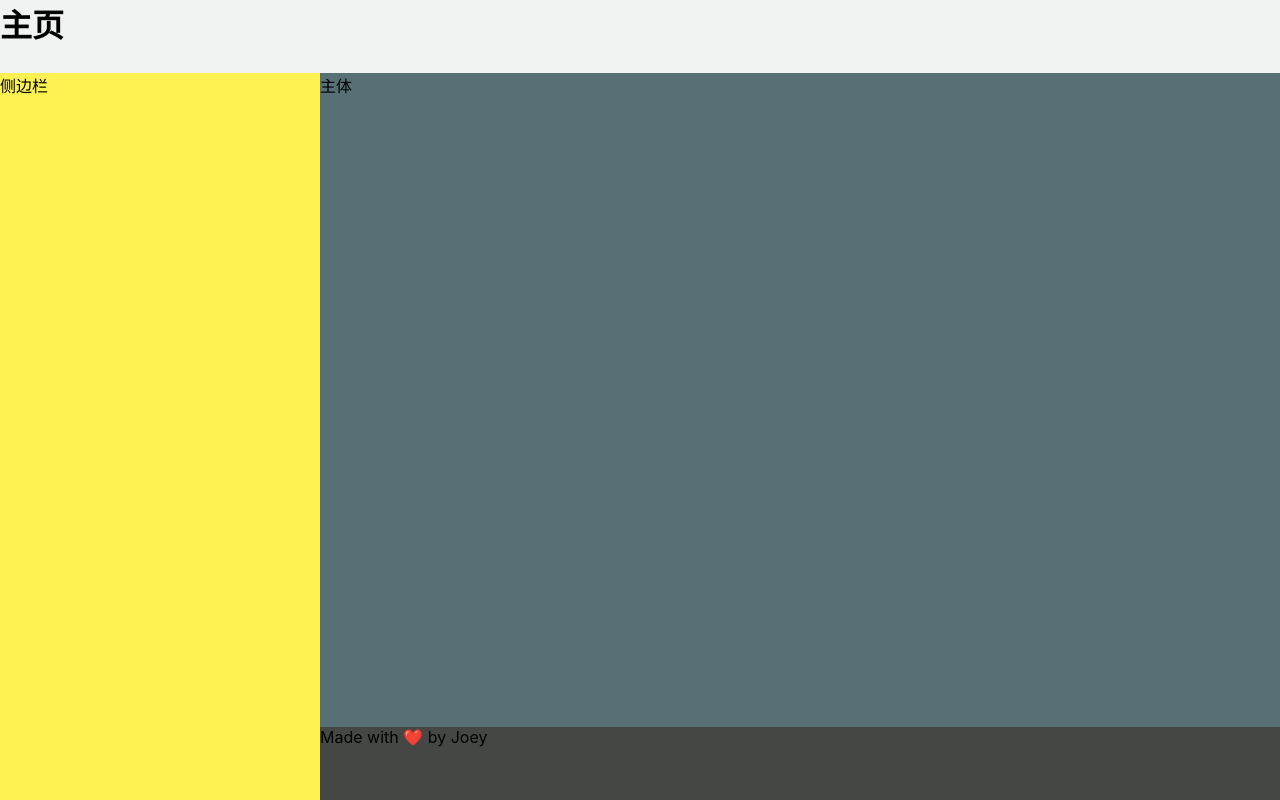
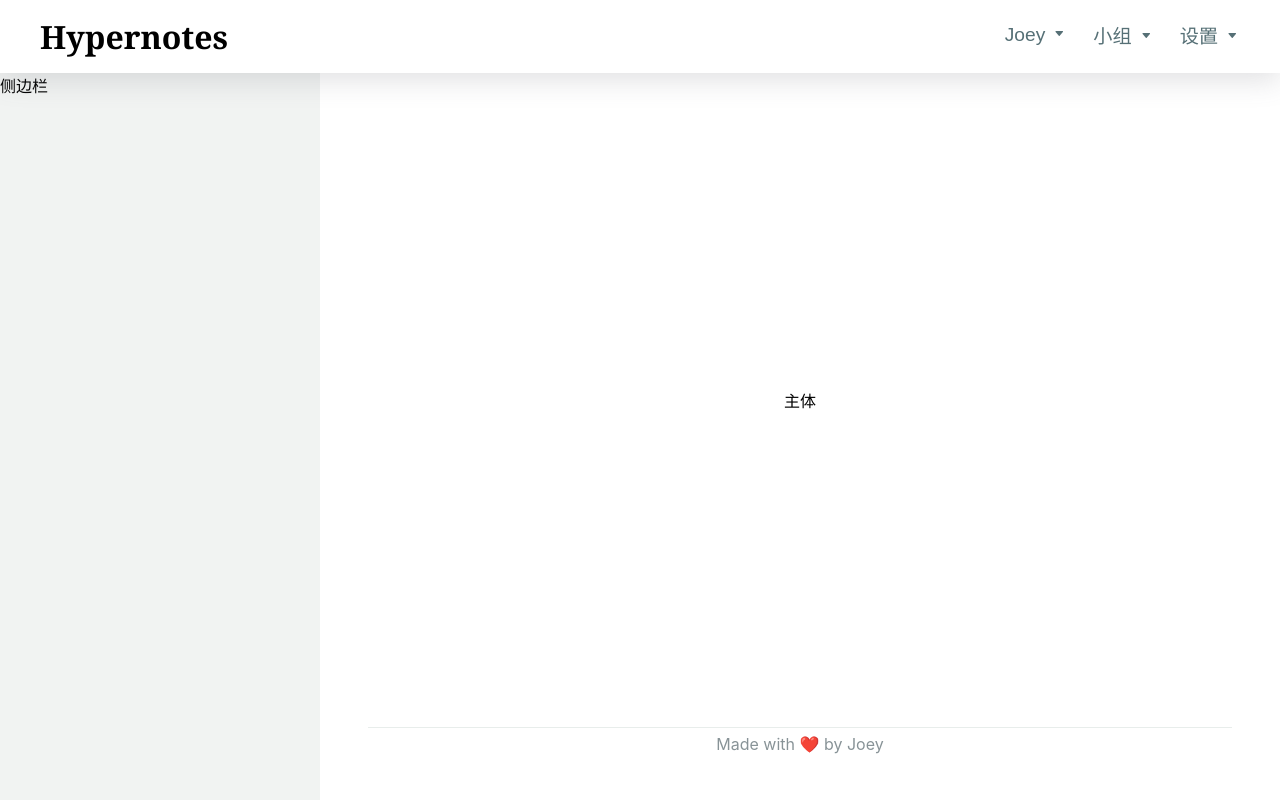
Before and after one commit to joeyiming/hypernotes-frontend, a React (Create React App) app: page /home in a window 1280 px wide. Built offline with nearby package versions, Linux system fonts and the light colour scheme.

Commit message:
home header

```diff
--- a/src/components/Home.js
+++ b/src/components/Home.js
@@ -6,7 +6,21 @@ function Home() {
   return (
     <div className='Home'>
       <header>
-        <div className='title'>主页</div>
+        <div className='title'>Hypernotes</div>
+        <nav>
+          <div className='nav nav-user'>
+            <button className='btn-user'>Joey</button>
+            <svg class="icon-down-arrow" height="16" width="16" role="img" aria-label="Caret Down Icon" viewBox="0 0 16 16"><path d="M8.67903 10.7962C8.45271 11.0679 8.04729 11.0679 7.82097 10.7962L4.63962 6.97649C4.3213 6.59428 4.5824 6 5.06866 6L11.4313 6C11.9176 6 12.1787 6.59428 11.8604 6.97649L8.67903 10.7962Z" fill="currentColor"></path></svg>
+          </div>
+          <div className='nav nav-group'>
+            <button className='btn-group'>小组</button>
+            <svg class="icon-down-arrow" height="16" width="16" role="img" aria-label="Caret Down Icon" viewBox="0 0 16 16"><path d="M8.67903 10.7962C8.45271 11.0679 8.04729 11.0679 7.82097 10.7962L4.63962 6.97649C4.3213 6.59428 4.5824 6 5.06866 6L11.4313 6C11.9176 6 12.1787 6.59428 11.8604 6.97649L8.67903 10.7962Z" fill="currentColor"></path></svg>
+          </div>
+          <div className='nav nav-options'>
+            <button className='btn-options'>设置</button>
+            <svg class="icon-down-arrow" height="16" width="16" role="img" aria-label="Caret Down Icon" viewBox="0 0 16 16"><path d="M8.67903 10.7962C8.45271 11.0679 8.04729 11.0679 7.82097 10.7962L4.63962 6.97649C4.3213 6.59428 4.5824 6 5.06866 6L11.4313 6C11.9176 6 12.1787 6.59428 11.8604 6.97649L8.67903 10.7962Z" fill="currentColor"></path></svg>
+          </div>
+        </nav>
       </header>
       <aside>
         侧边栏
@@ -15,7 +29,9 @@ function Home() {
         主体
       </main>
       <footer>
-        Made with ❤️ by Joey
+        <div className='footer-content'>
+          Made with ❤️ by Joey
+        </div>
       </footer>
     </div>
   )
--- a/src/style/Home.scss
+++ b/src/style/Home.scss
@@ -10,23 +10,70 @@
   height: 100vh;
 
   header {
-    background-color: $color-background;
     grid-column: 1 / 4;
+    z-index: 100;
+    box-shadow: rgba(100, 100, 111, 0.2) 0px 7px 29px 0px;
+    display: flex;
+    justify-content: space-between;
+    align-items: center;
+
+
+    .title {
+      margin-left: 5vmin;
+      font-family: $font-special;
+    }
+
+    nav {
+      display: flex;
+      gap: 20px;
+      align-items: center;
+      font-size: 1.2rem;
+      font-family: $font-main;
+      margin-right: 5vmin;
+
+      button {
+        border: unset;
+        background-color: unset;
+        font-size: unset;
+        cursor: pointer;
+        color: $color-secondary;
+      }
+
+      .nav {
+        cursor: pointer;
+        border-bottom: 3px solid;
+        color: $color-secondary;
+        border-color: rgba($color: $color-secondary, $alpha: 0);
+
+        &:hover {
+          border-color: rgba($color: $color-secondary, $alpha: 0.7);
+        }
+      }
+    }
   }
 
   aside {
-    background-color: $color-primary;
+    background-color: $color-background;
     grid-row: 2 / 4;
   }
 
   main {
-    background-color: $color-secondary;
     grid-column: 2 / 4;
+    display: grid;
+    place-items: center;
   }
 
   footer {
-    background-color: $color-description;
     grid-row: 3 / 3;
     grid-column: 2 / 4;
+
+    .footer-content {
+      width: 90%;
+      margin: 0 auto;
+      padding: 6px 0;
+      border-top: 1px rgb(232, 237, 235) solid;
+      color: rgb(136, 147, 151);
+      text-align: center;
+    }
   }
 }
```
